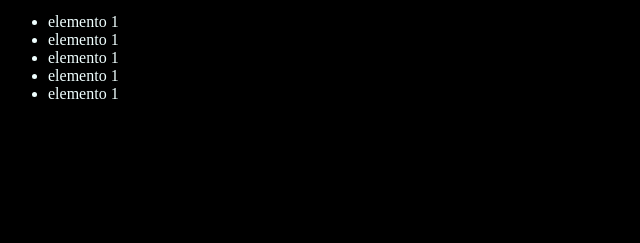
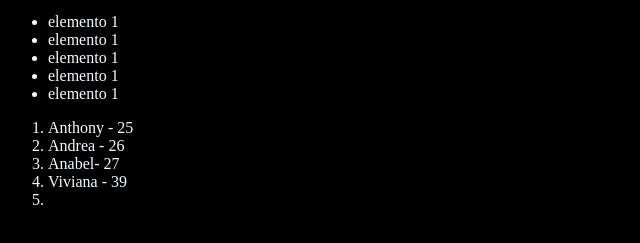
Before and after one commit to anthonycampoc/atlast-proyecto1, a plain HTML site: page index.html in a window 1280 px wide. Shown: the part 101-344 px from the top of the page, without its empty margins (0-640 px from the left). Drawn offline with Linux system fonts and the light colour scheme.

Commit message:
Agregando edades de los usuarios

```diff
--- a/index.html
+++ b/index.html
@@ -17,6 +17,13 @@
         <li>elemento 1</li>
         <li>elemento 1</li>
     </ul>
+    <ol>
+        <li>Anthony - 25</li>
+        <li>Andrea - 26 </li>
+        <li>Anabel- 27</li>
+        <li>Viviana - 39</li>
+        <li></li>
+    </ol>
 
     <script src="index.js"></script>
 
```
